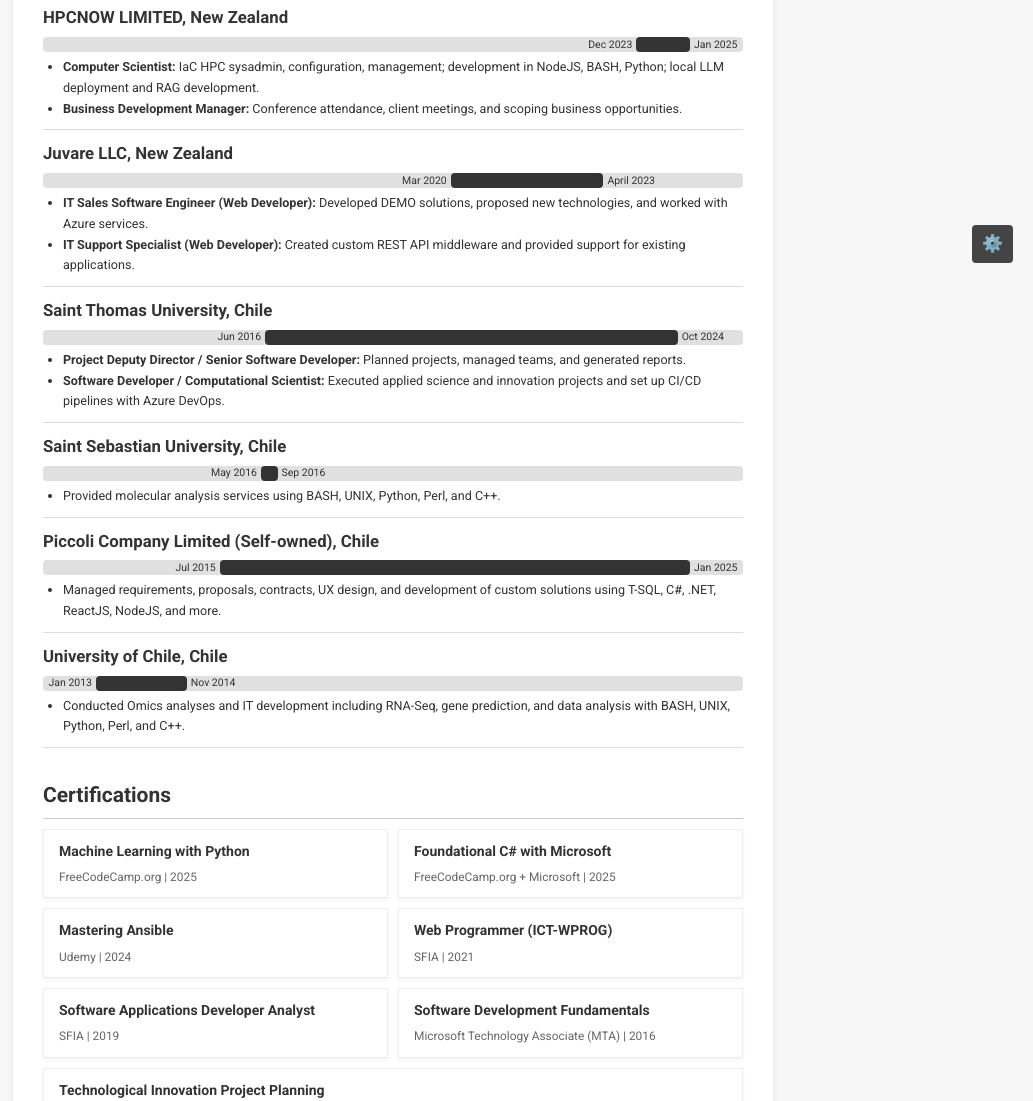
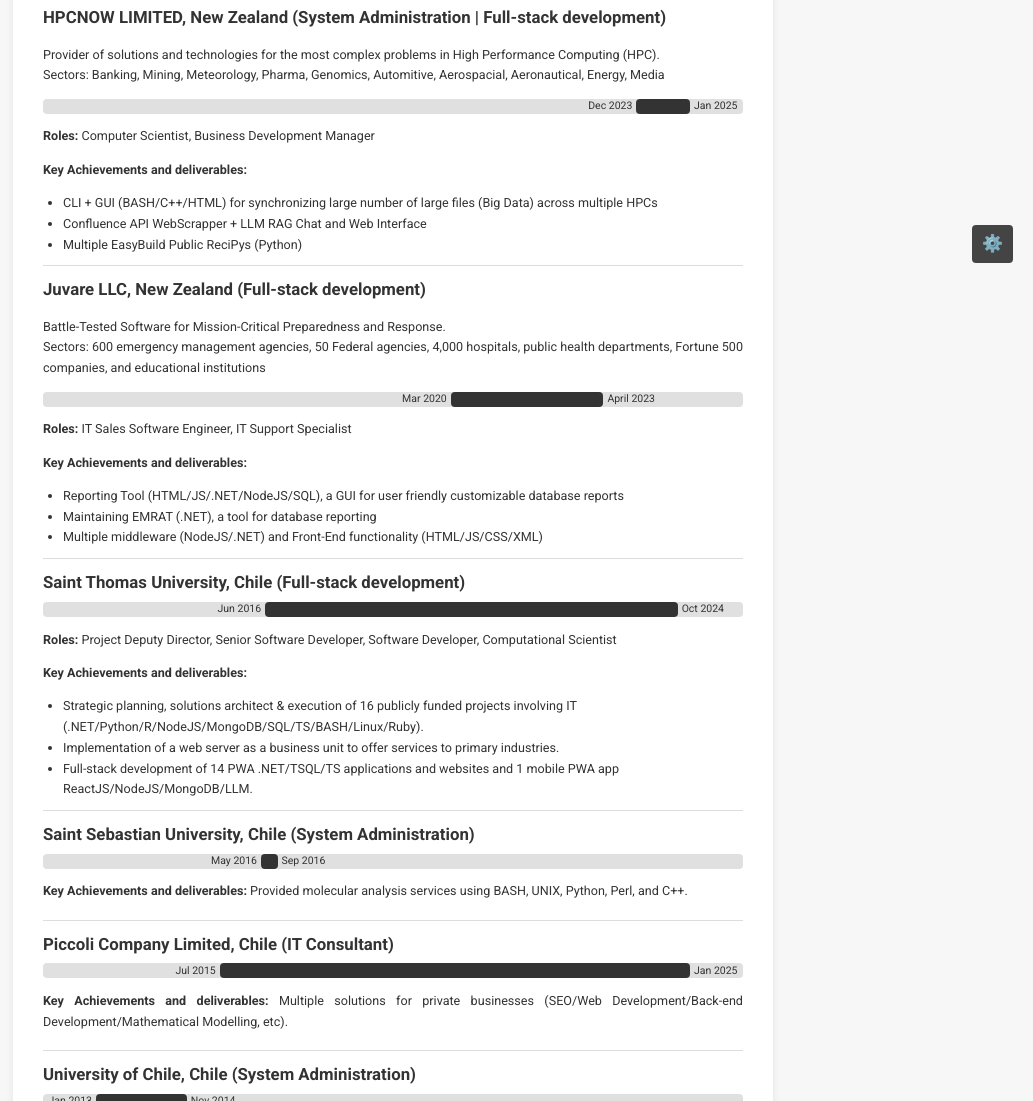
Before and after one commit to grpiccoli/CV, a plain HTML site: page index.html in a window 1280 px wide. Shown: the part 517-1618 px from the top of the page, without its empty margins (247-1280 px from the left). Drawn offline with Linux system fonts and the light colour scheme.

Commit message:
Changes to style, format and some delivery feedback

```diff
--- a/index.html
+++ b/index.html
@@ -52,73 +52,93 @@
       <h2>Work Experience</h2>
       <div class="experience">
         <article>
-          <h3>HPCNOW LIMITED, New Zealand</h3>
+          <h3>HPCNOW LIMITED, New Zealand (System Administration | Full-stack development)</h3>
+          <p>Provider of solutions and technologies for the most complex problems in High Performance Computing (HPC).<br/>
+          Sectors: Banking, Mining, Meteorology, Pharma, Genomics, Automitive, Aerospacial, Aeronautical, Energy, Media</p>
           <div class="timeline">
             <span class="timeline-date start" data-date="Dec 2023">Dec 2023</span>
             <span class="timeline-date end" data-date="Jan 2025">Jan 2025</span>
             <div class="timeline-block"></div>
           </div>
+          <p><strong>Roles:</strong>&nbsp;Computer Scientist, Business Development Manager</p>
+          <p><strong>Key Achievements and deliverables:</strong></p>
           <ul>
-            <li><strong>Computer Scientist:</strong> IaC HPC sysadmin, configuration, management; development in NodeJS, BASH, Python; local LLM deployment and RAG development.</li>
-            <li><strong>Business Development Manager:</strong> Conference attendance, client meetings, and scoping business opportunities.</li>
+            <li>
+              CLI + GUI (BASH/C++/HTML) for synchronizing large number of large files (Big Data) across multiple HPCs
+            </li>
+            <li>
+              Confluence API WebScrapper + LLM RAG Chat and Web Interface
+            </li>
+            <li>
+              Multiple EasyBuild Public ReciPys (Python)
+            </li>
           </ul>
         </article>
         <article>
-          <h3>Juvare LLC, New Zealand</h3>
+          <h3>Juvare LLC, New Zealand (Full-stack development)</h3>
+          <p>Battle-Tested Software for Mission-Critical Preparedness and Response.<br/>
+          Sectors: 600 emergency management agencies, 50 Federal agencies, 4,000 hospitals, public health departments, Fortune 500 companies, and educational institutions</p>
           <div class="timeline">
             <span class="timeline-date start" data-date="Mar 2020">Mar 2020</span>
             <span class="timeline-date end" data-date="April 2023">April 2023</span>
             <div class="timeline-block"></div>
           </div>
-          <ul>
-            <li><strong>IT Sales Software Engineer (Web Developer):</strong> Developed DEMO solutions, proposed new technologies, and worked with Azure services.</li>
-            <li><strong>IT Support Specialist (Web Developer):</strong> Created custom REST API middleware and provided support for existing applications.</li>
-          </ul>
+          <p><strong>Roles:</strong>&nbsp;IT Sales Software Engineer, IT Support Specialist</p>
+          <p><strong>Key Achievements and deliverables:</strong></p>
+            <ul>
+              <li>
+                Reporting Tool (HTML/JS/.NET/NodeJS/SQL), a GUI for user friendly customizable database reports
+              </li>
+              <li>
+                Maintaining EMRAT (.NET), a tool for database reporting
+              </li>
+              <li>
+                Multiple middleware (NodeJS/.NET) and Front-End functionality (HTML/JS/CSS/XML)
+              </li>
+            </ul>
+            <!-- </ul> -->
         </article>
         <article>
-          <h3>Saint Thomas University, Chile</h3>
+          <h3>Saint Thomas University, Chile (Full-stack development)</h3>
           <div class="timeline">
             <span class="timeline-date start" data-date="Jun 2016">Jun 2016</span>
             <span class="timeline-date end" data-date="Oct 2024">Oct 2024</span>
             <div class="timeline-block"></div>
           </div>
+          <p><strong>Roles:</strong>&nbsp;Project Deputy Director, Senior Software Developer, Software Developer, Computational Scientist</p>
+          <p><strong>Key Achievements and deliverables:</strong></p>
           <ul>
-            <li><strong>Project Deputy Director / Senior Software Developer:</strong> Planned projects, managed teams, and generated reports.</li>
-            <li><strong>Software Developer / Computational Scientist:</strong> Executed applied science and innovation projects and set up CI/CD pipelines with Azure DevOps.</li>
+            <li>Strategic planning, solutions architect & execution of 16 publicly funded projects involving IT (.NET/Python/R/NodeJS/MongoDB/SQL/TS/BASH/Linux/Ruby).</li>
+            <li>Implementation of a web server as a business unit to offer services to primary industries.</li>
+            <li>Full-stack development of 14 PWA .NET/TSQL/TS applications and websites and 1 mobile PWA app ReactJS/NodeJS/MongoDB/LLM.</li>
           </ul>
         </article>
         <article>
-          <h3>Saint Sebastian University, Chile</h3>
+          <h3>Saint Sebastian University, Chile (System Administration)</h3>
           <div class="timeline">
             <span class="timeline-date start" data-date="May 2016">May 2016</span>
             <span class="timeline-date end" data-date="Sep 2016">Sep 2016</span>
             <div class="timeline-block"></div>
           </div>
-          <ul>
-            <li>Provided molecular analysis services using BASH, UNIX, Python, Perl, and C++.</li>
-          </ul>
+          <p><strong>Key Achievements and deliverables:</strong>&nbsp;Provided molecular analysis services using BASH, UNIX, Python, Perl, and C++.</p>
         </article>
         <article>
-          <h3>Piccoli Company Limited (Self-owned), Chile</h3>
+          <h3>Piccoli Company Limited, Chile (IT Consultant)</h3>
           <div class="timeline">
             <span class="timeline-date start" data-date="Jul 2015">Jul 2015</span>
             <span class="timeline-date end" data-date="Jan 2025">Jan 2025</span>
             <div class="timeline-block"></div>
           </div>
-          <ul>
-            <li>Managed requirements, proposals, contracts, UX design, and development of custom solutions using T-SQL, C#, .NET, ReactJS, NodeJS, and more.</li>
-          </ul>
+          <p><strong>Key Achievements and deliverables:</strong>&nbsp;Multiple solutions for private businesses (SEO/Web Development/Back-end Development/Mathematical Modelling, etc).</p>
         </article>
         <article>
-          <h3>University of Chile, Chile</h3>
+          <h3>University of Chile, Chile (System Administration)</h3>
           <div class="timeline">
             <span class="timeline-date start" data-date="Jan 2013">Jan 2013</span>
             <span class="timeline-date end" data-date="Nov 2014">Nov 2014</span>
             <div class="timeline-block"></div>
           </div>
-          <ul>
-            <li>Conducted Omics analyses and IT development including RNA-Seq, gene prediction, and data analysis with BASH, UNIX, Python, Perl, and C++.</li>
-          </ul>
+          <p><strong>Key Achievements and deliverables:</strong>&nbsp;Conducted Omics analyses and IT development including RNA-Seq, gene prediction, and data analysis with BASH, UNIX, Python, Perl, and C++.</p>
         </article>
       </div>
     </section>
@@ -340,23 +360,9 @@
           <div class="timeline-block"></div>
         </div>
         <ul>
-          <li><strong>Lecturer</strong>
-            <ul>
-              <li>Prepare lectures, rubrics, class activities, workshops, and grade exams.</li>
-              <li>Courses: Calculus MAT311, Fundamentals of Physics MAT211, Mathematics MA101/111, Probability and Statistics MAT325, Geometry MAT122.</li>
-            </ul>
-          </li>
-          <li><strong>Demonstrator</strong>
-            <ul>
-              <li>Reinforcement classes.</li>
-              <li>Courses: Statistics I, Calculus MAT311, Mathematics MA101.</li>
-            </ul>
-          </li>
-          <li><strong>Speaker</strong>
-            <ul>
-              <li>Open Talk for the Principles of Market Economy cycle “Innovation and Entrepreneurship and their financing framework”.</li>
-            </ul>
-          </li>
+          <li><strong>Lecturer for Calculus (MAT311), Fundamentals of Physics (MAT211), Mathematics (MA101, MAT111), Probability and Statistics (MAT325) & Geometry (MAT122)</strong></li>
+          <li><strong>Demonstrator for Statistics I, Calculus (MAT311) & Mathematics (MA101)</strong></li>
+          <li><strong>Speaker for Open Talk for the Principles of Market Economy cycle "Innovation and Entrepreneurship and their financing framework"</strong></li>
         </ul>
       </article>
       <article>
@@ -367,8 +373,7 @@
           <div class="timeline-block"></div>
         </div>
         <ul>
-          <li><strong>Lecturer</strong></li>
-          <li>Course: Object Oriented Programming in Perl.</li>
+          <li><strong>Lecturer for Object Oriented Programming in Perl</strong></li>
         </ul>
       </article>
       <article>
@@ -379,8 +384,7 @@
           <div class="timeline-block"></div>
         </div>
         <ul>
-          <li><strong>Lecturer</strong></li>
-          <li>Course: Informatics 101.</li>
+          <li><strong>Lecturer for Informatics 101</strong></li>
         </ul>
       </article>
       <article>
@@ -391,12 +395,14 @@
           <div class="timeline-block"></div>
         </div>
         <ul>
-          <li><strong>Undergraduate Researcher</strong>
-            <ul>
-              <li>Master’s thesis: “SNPs validation for the development of strategies of population studies, in salmonids”.</li>
-              <li>Undergraduate thesis: Study of mammary cancer progression in the context of “Studies of the Instrumental Role of Cellular Stroma in Human Mammary Tumorigenesis. Identification of Early Markers of Malignancy”.</li>
-            </ul>
-          </li>
+          <li><strong>Graduate Researcher</strong></li>
+          <ul>
+            <li>Master's thesis: "SNPs validation for the development of strategies of population studies, in salmonids".</li>
+          </ul>
+          <li><strong>Undergraduate Researcher</strong></li>
+          <ul>
+            <li>Undergraduate thesis: Study of mammary cancer progression in the context of "Studies of the Instrumental Role of Cellular Stroma in Human Mammary Tumorigenesis. Identification of Early Markers of Malignancy"</li>
+          </ul>
         </ul>
       </article>
     </section>
@@ -408,7 +414,7 @@
           Victoria University of Wellington | Te Herenga Waka · Jun 11, 2024<br>
         </li>
         <li>
-          <a href="https://doi.org/10.1016/j.marpol.2022.105128"><strong>Indicators for the determination of the status and trends of king’s littleneck clam fishery (Ameghinomya antiqua, P.P. King, 1832) in Los Lagos Region, Chile: An integral sustainable approach</strong></a><br>
+          <a href="https://doi.org/10.1016/j.marpol.2022.105128"><strong>Indicators for the determination of the status and trends of king's littleneck clam fishery (Ameghinomya antiqua, P.P. King, 1832) in Los Lagos Region, Chile: An integral sustainable approach</strong></a><br>
           Marine Policy · Sep 30, 2022<br>
         </li>
         <li>
--- a/styles.scss
+++ b/styles.scss
@@ -64,10 +64,19 @@
     border-bottom: 1px solid #ccc;
     padding-bottom: 5px;
     color: $text-color;
+    margin-top: 0;
   }
 }
 
-article { margin-bottom: 20px; padding-bottom: 10px; border-bottom: 1px solid #eee; }
+article {
+  margin-bottom: 20px;
+  padding-bottom: 10px;
+  border-bottom: 1px solid #eee;
+  p {
+    font-size: 0.9em;
+    text-align: justify;
+  }
+}
 
 .certification-list {
   display: flex;
```
Also changed, not shown: styles.css, 1 other file.
